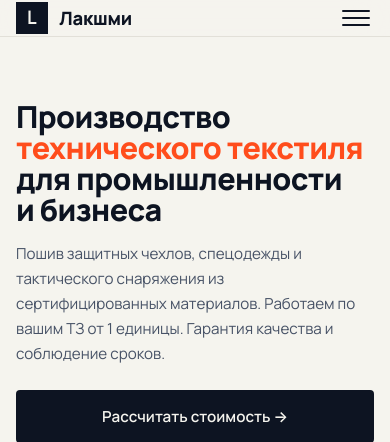
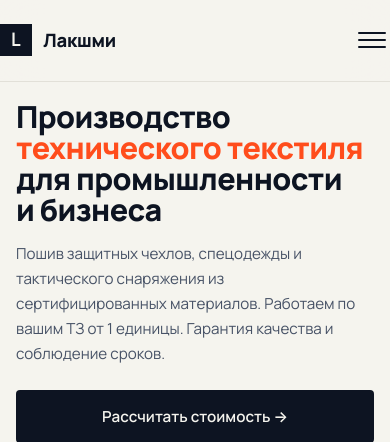
Before and after one commit to devabalacom/lakshmi-landing, a PHP site: page /index.html in a window 390 px wide. Shown: the top 442 px of the page. Run offline with PHP 8.4, Linux system fonts and the light colour scheme.

Commit message:
Nav height: restore desktop 1.1rem, increase mobile to 1.4rem only
Co-Authored-By: Claude Sonnet 4.6 <noreply@anthropic.com>

```diff
--- a/css/style-v2.css
+++ b/css/style-v2.css
@@ -81,7 +81,7 @@
             display: flex;
             align-items: center;
             justify-content: space-between;
-            padding: 1.5rem 0;
+            padding: 1.1rem 0;
         }
 
         .brand {
@@ -812,6 +812,9 @@
             /* Shell tighter on narrow screens */
             .shell { padding: 0 1rem; }
 
+            /* Taller nav on mobile */
+            .nav-row { padding: 1.4rem 0; }
+
             /* Hero */
             section.hero {
                 padding: 5.5rem 0 2rem;
```
